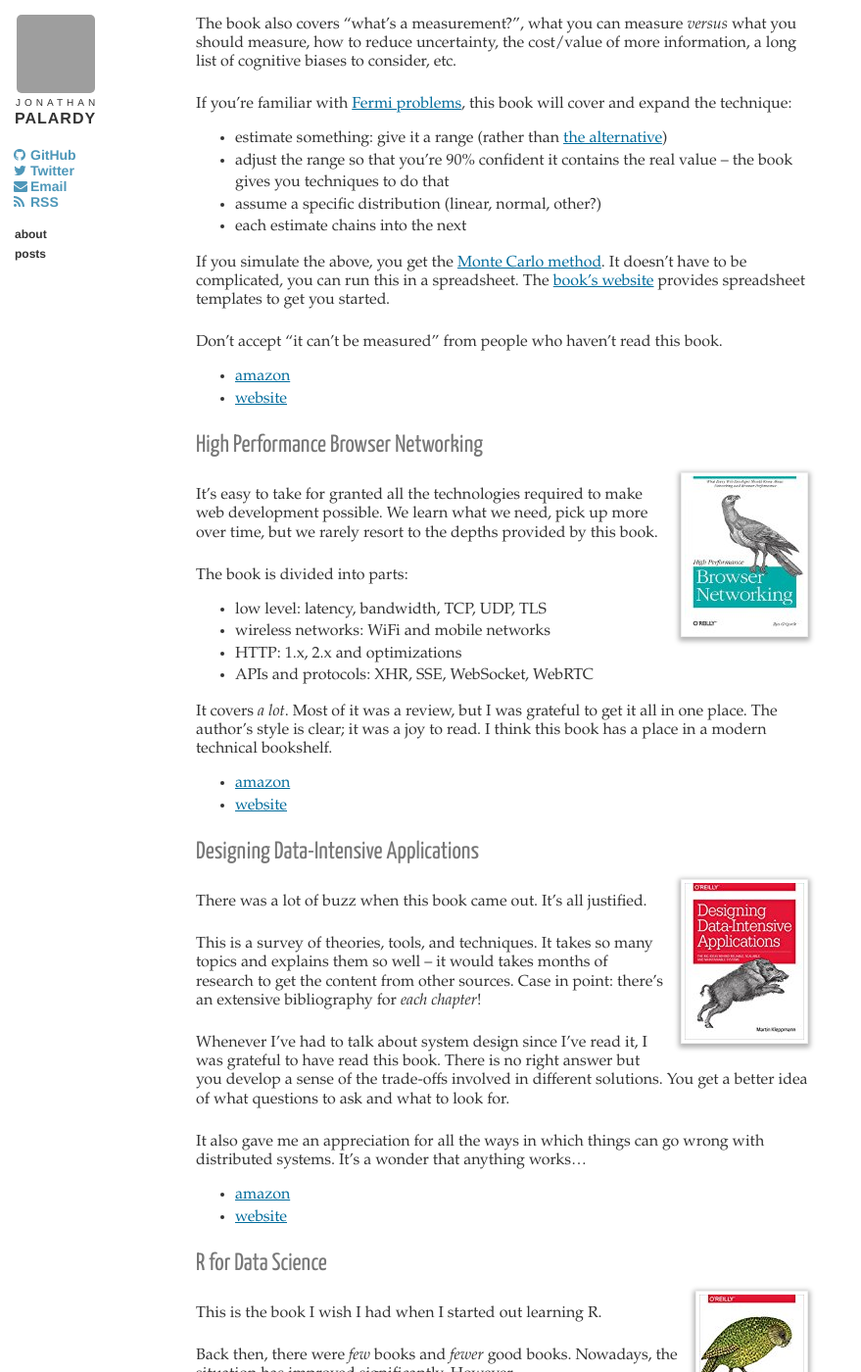
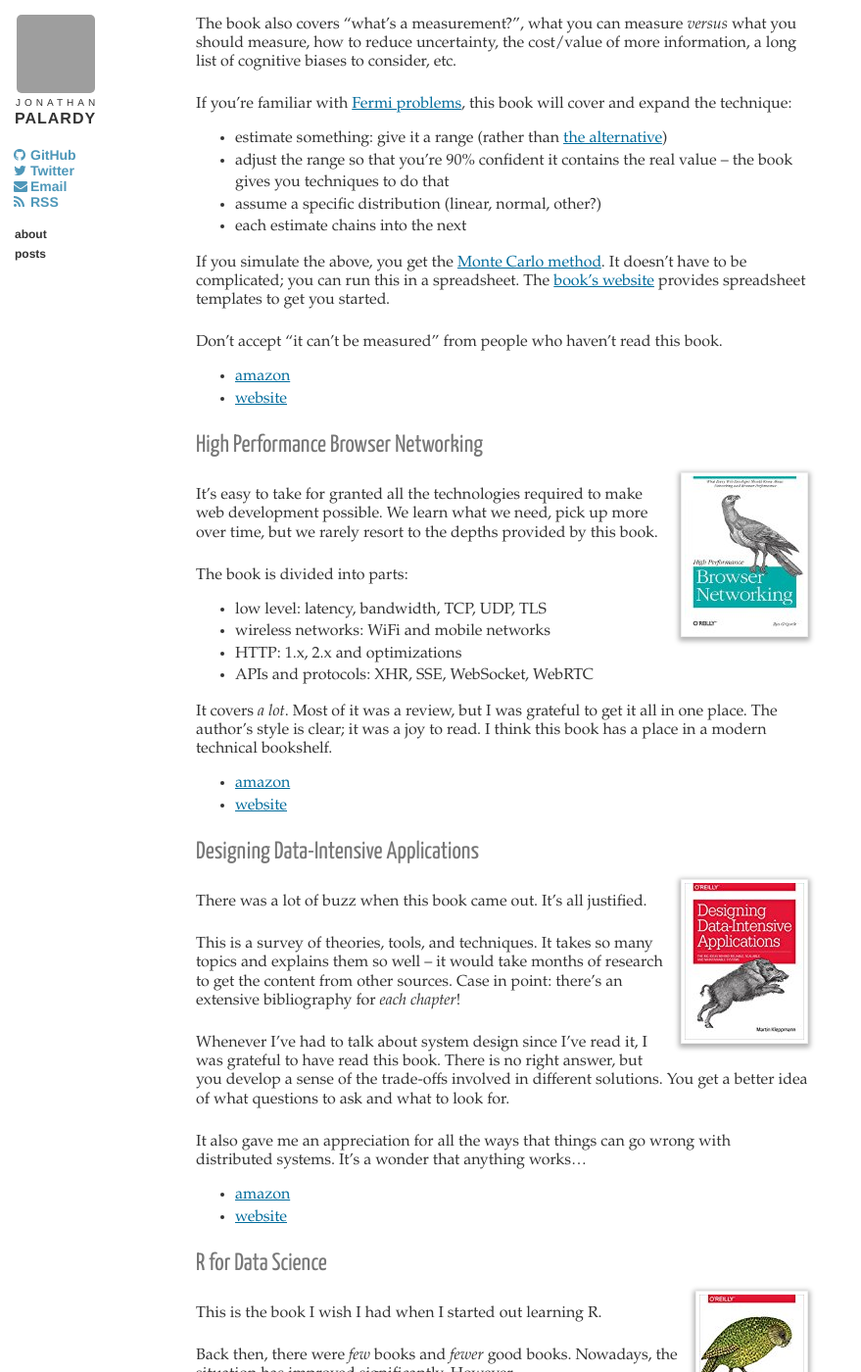
Before and after one commit to jpalardy/jpalardy.github.io, a Jekyll site: the page built from _posts/2017-12-23-best-books-i-read-2017.markdown, in a window 1280 px wide and 1400 px high, scrolled down 630 px. Shown: the whole window at 98% size, without its empty margins (0-879 px from the left). Built offline with Jekyll 4.4.1, drawn with Linux system fonts in a browser that asks for light colours; comment, search, counter and statistics services are not loaded; some of the changed text lies outside the part shown; grey boxes are pictures that could not be loaded.

Commit message:
Fix style and typos

```diff
--- a/_posts/2017-09-26-reject-summary-statistics.markdown
+++ b/_posts/2017-09-26-reject-summary-statistics.markdown
@@ -30,7 +30,7 @@
 
 Summary statistics are extremely [lossy](https://en.wikipedia.org/wiki/Lossy_compression).
 
-They take _all_ the data -- full of nuances, patterns, outliers and special cases -- and
+They take _all_ the data -- full of nuances, patterns, outliers, and special cases -- and
 collapse it down to a single point.
 
 What if the people you know included a basketball player?
@@ -107,7 +107,7 @@
 
 Summary statistics _feel_ like information, but they are usually sound bites.
 
-As a society, we need to strive for facts, for understanding and for objective data:
+As a society, we need to strive for facts, for understanding, and for objective data:
 
 * REJECT summary statistics: ask for the data if it's missing
 * refuse conclusions until the data and methodology are produced and reviewed
--- a/_posts/2017-12-23-best-books-i-read-2017.markdown
+++ b/_posts/2017-12-23-best-books-i-read-2017.markdown
@@ -4,7 +4,7 @@
 category: posts
 ---
 
-I have read many books in 2017 but it wasn't all good. Some books, however,
+I have read many books in 2017, but it wasn't all good. Some books, however,
 deserve to be acknowledged. I broke down my recommendations by categories:
 [technical](#technical), [non-fiction](#non-fiction) and [fiction](#fiction).
 There is no particular order.
@@ -46,7 +46,7 @@
 - each estimate chains into the next
 
 If you simulate the above, you get the [Monte Carlo method](https://en.wikipedia.org/wiki/Monte_Carlo_method).
-It doesn't have to be complicated, you can run this in a spreadsheet. The [book's website](http://www.howtomeasureanything.com/) provides
+It doesn't have to be complicated; you can run this in a spreadsheet. The [book's website](http://www.howtomeasureanything.com/) provides
 spreadsheet templates to get you started.
 
 Don't accept "it can't be measured" from people who haven't read this book.
@@ -85,15 +85,15 @@
 There was a lot of buzz when this book came out. It's all justified.
 
 This is a survey of theories, tools, and techniques. It takes so many topics and
-explains them so well -- it would takes months of research to get the content
+explains them so well -- it would take months of research to get the content
 from other sources. Case in point: there's an extensive bibliography for _each chapter_!
 
 Whenever I've had to talk about system design since I've read it, I was
-grateful to have read this book. There is no right answer but you develop a
+grateful to have read this book. There is no right answer, but you develop a
 sense of the trade-offs involved in different solutions. You get a better idea
 of what questions to ask and what to look for.
 
-It also gave me an appreciation for all the ways in which things can go wrong
+It also gave me an appreciation for all the ways that things can go wrong
 with distributed systems. It's a wonder that anything works...
 
 * [amazon](http://www.amazon.com/dp/1449373321/)
@@ -144,7 +144,7 @@
 
 <img class="book-cover" src="{{site.url}}/assets/best-books-2017/1610391845.jpg" alt="The Dictator's Handbook" />
 
-A powerful if depressing book.
+A powerful, if depressing, book.
 
 This was a [CGP grey](https://en.wikipedia.org/wiki/CGP_Grey) recommendation at the end of
 his excellent video series called: [Rules for Rulers](https://www.youtube.com/watch?v=rStL7niR7gs&list=PLqs5ohhass_QPOfhvhIzxas3Vr9k31Vaz).
@@ -189,7 +189,7 @@
 things to come.
 
 Whether statisticians or programmers, it is up to us to push back on misguided
-applications of algorithms, big data and machine learning. If we don't, the
+applications of algorithms, big data, and machine learning. If we don't, the
 coming backlash might be justified.
 
 * [amazon](http://www.amazon.com/dp/0553418815/)
```
Also changed, not shown: other parts of _posts/2017-12-23-best-books-i-read-2017.markdown (+1 -1 lines).
